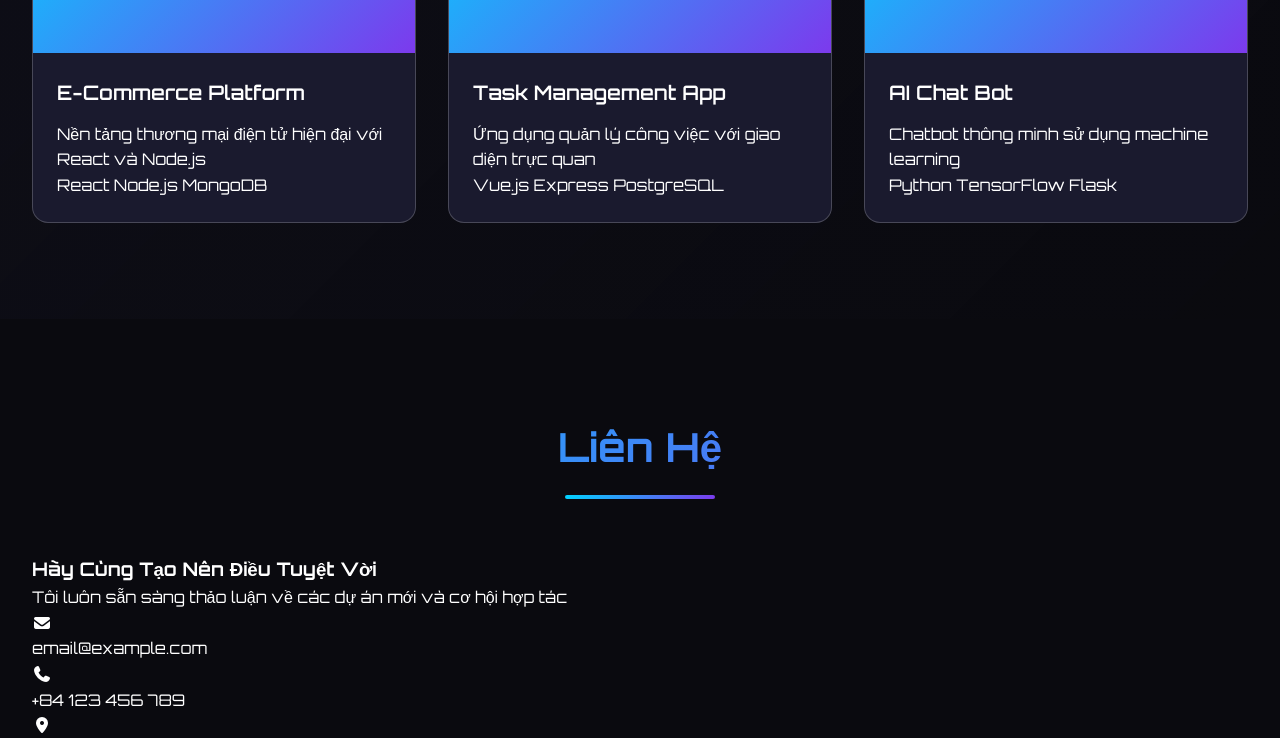
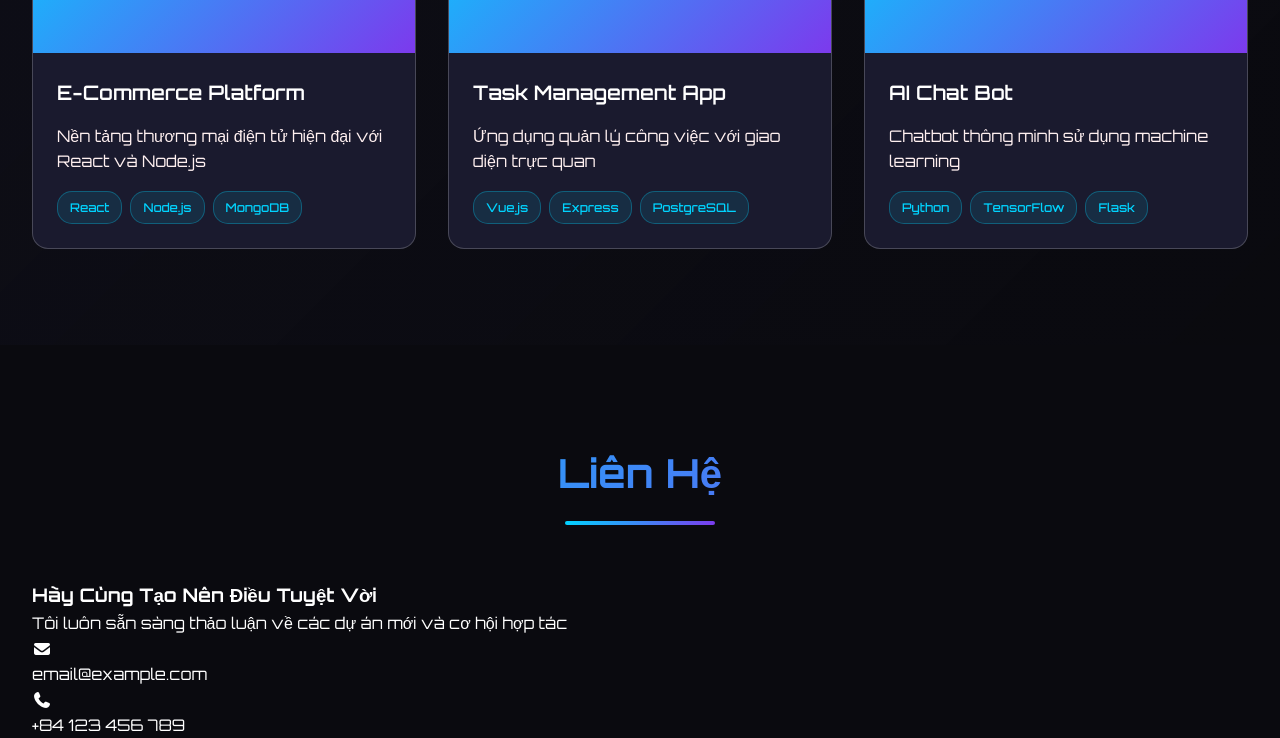
Before and after one commit to NgoXCuong/Portfolio_By_NC, a plain HTML site: page index.html in a window 1280 px wide. Shown: the part 2680-3418 px from the top of the page. Drawn offline with Linux system fonts and the light colour scheme.

Commit message:
project css complete

```diff
--- a/style.css
+++ b/style.css
@@ -728,6 +728,28 @@ section {
 .project-title {
   font-size: 20px;
   font-weight: 600;
-  margin-bottom: 0.8rem;
+  margin-bottom: 15px;
   color: var(--text-primary);
 }
+
+.project-description {
+  color: var(--text-secondary);
+  line-height: 1.6;
+  margin-bottom: 16px;
+}
+
+.project-tech {
+  display: flex;
+  flex-wrap: wrap;
+  gap: 8px;
+}
+
+.tech-tag {
+  background: rgba(0, 212, 255, 0.1);
+  color: var(--primary-color);
+  padding: 6px 12px;
+  border-radius: 15px;
+  font-size: 12px;
+  font-weight: 500;
+  border: 1px solid rgba(0, 212, 255, 0.3);
+}
```
